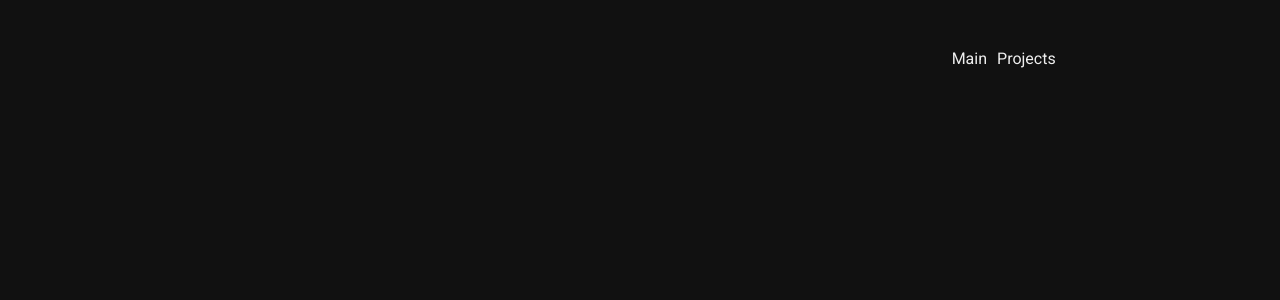
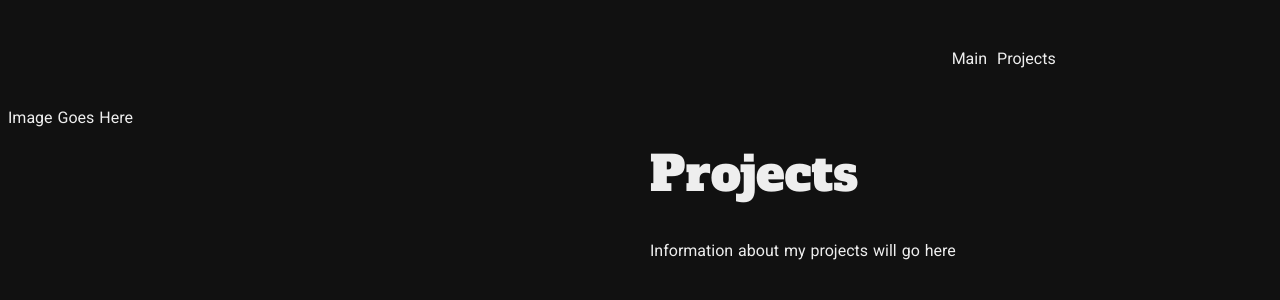
Before and after one commit to noahcg/my-nuxt-spa, a Nuxt app: page /projects in a window 1280 px wide. Before the commit this address had no page. Shown: the top 300 px of the page. Built offline with nearby package versions, Linux system fonts and the light colour scheme.

Commit message:
created a new projects page

```diff
--- /dev/null
+++ b/pages/projects.vue
@@ -0,0 +1,37 @@
+<template>
+  <main>
+    <section class="background">Image Goes Here</section>
+    <section class="content">
+      <h1>Projects</h1>
+      <p>Information about my projects will go here</p>
+    </section>
+  </main>
+</template>
+
+<script>
+export default {};
+</script>
+
+<style lang="scss" scoped>
+@import "~assets/variables";
+main {
+  display: grid;
+  grid-template-columns: 1fr 1fr;
+  grid-template-rows: 1fr;
+  grid-column-gap: 20px;
+  grid-row-gap: 0px;
+
+  .background {
+    grid-area: 1 / 1 / 2 / 2;
+  }
+  .content {
+    grid-area: 1 / 2 / 2 / 3;
+  }
+}
+h1 {
+  font-family: $page-title-font;
+  font-size: $page-title-size;
+  font-weight: $page-title-weight;
+  line-height: $page-title-lh;
+}
+</style>
```
